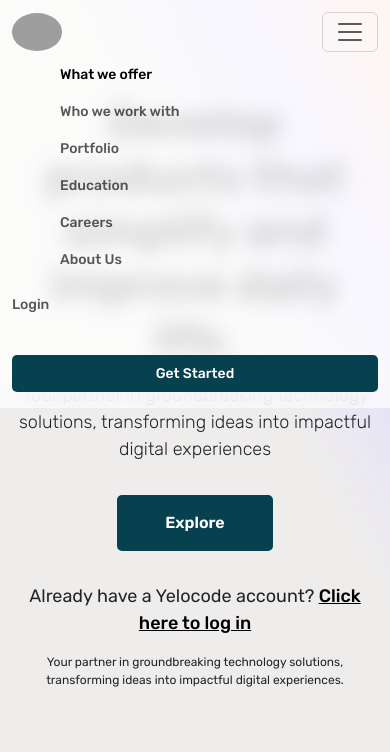
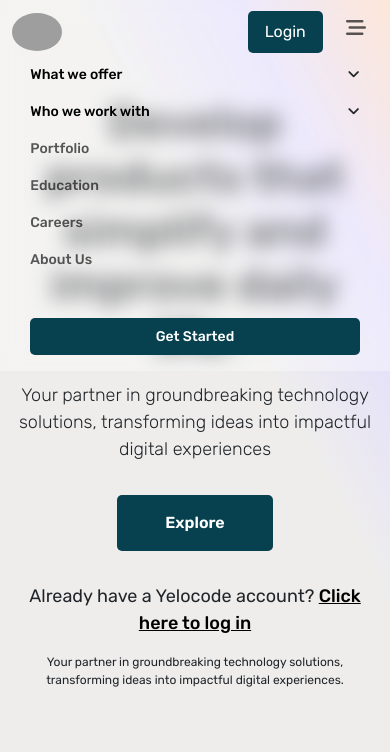
Before and after one commit to codesbycj/Yelo, a PHP site: page /index.php in a window 390 px wide, after a click that opens the changed part. Shown: the top 752 px of the page. Run offline with PHP 8.4, Linux system fonts and the light colour scheme; grey boxes are pictures that could not be loaded.

Commit message:
Mobile NavBar Responsive

```diff
--- a/inc/header.php
+++ b/inc/header.php
@@ -1,15 +1,29 @@
     <nav class="navbar navbar-expand-lg" style="position: fixed; margin: 0 auto;">
         <div class="container-fluid container">
             <a class="navbar-brand" href="index.php"><img src="assets/10001.png" alt="" srcset=""></a>
-            <button class="navbar-toggler" type="button" data-bs-toggle="collapse"
-                data-bs-target="#navbarSupportedContent" aria-controls="navbarSupportedContent" aria-expanded="false"
-                aria-label="Toggle navigation">
-                <span class="navbar-toggler-icon"></span>
-            </button>
+            <div class="mobile">
+                <a href="/login.php" class="btn me-2 d-lg-none">Login</a>
+                <button class="navbar-toggler border-0" type="button" data-bs-toggle="collapse"
+                    data-bs-target="#navbarSupportedContent" aria-controls="navbarSupportedContent" aria-expanded="false"
+                    aria-label="Toggle navigation">
+                    <i class="fa-solid fa-bars-staggered"></i>
+                </button>
+            </div>
+
             <div class="collapse navbar-collapse" id="navbarSupportedContent">
-                <div class="navbar-nav ms-5 me-auto mb-2 mb-lg-0">
-                    <div class="nav-item me-5">
-                        <a class="nav-link active" aria-current="page" href="#">What we offer</a>
+                <div class="navbar-nav px-sm-4 ms-lg-5 me-auto mb-2 mb-lg-0">
+                    <div class="nav-item me-lg-5">
+                        <div class="mobileOptimizedLink">
+                            <a class="nav-link active" aria-current="page" href="#">What we offer </a> <span class="d-lg-none"><i class="fa-solid fa-angle-down"></i></span>
+                        </div>
+
+                        <div class="mobileContent d-lg-none">
+                            <a href="">Zobo and Rice</a>
+                            <a href="">Bread and Beans</a>
+                            <a href="">Bread and Beans</a>
+                            <a href="">Bread and Beans</a>
+                        </div>
+
                         <div class="boxTypeShii container"></div>
                         <div class="content container" style="z-index: 0;">
                             <div class="each">
@@ -66,9 +80,22 @@
 
                             </div>
                         </div>
+
+
                     </div>
-                    <div class="nav-item me-5">
-                        <a class="nav-link" href="#">Who we work with</a>
+                    <div class="nav-item me-lg-5">
+                        <div class="mobileOptimizedLink">
+                            <a class="nav-link active" aria-current="page" href="#">Who we work with </a> <span class="d-lg-none"><i class="fa-solid fa-angle-down"></i></span>
+                        </div>
+
+
+                        <div class="mobileContent d-lg-none">
+                            <a href="">Zobo and Rice</a>
+                            <a href="">Bread and Beans</a>
+                            <a href="">Bread and Beans</a>
+                            <a href="">Bread and Beans</a>
+                        </div>
+
                         <div class="boxTypeShii container"></div>
                         <div class="content container" style="z-index: 0;">
                             <div class="each">
@@ -124,15 +151,16 @@
                                 </div>
 
                             </div>
+
                         </div>
                     </div>
-                    <div class="nav-item me-5">
+                    <div class="nav-item me-lg-5">
                         <a class="nav-link" href="portfolio.php">Portfolio</a>
                     </div>
-                    <div class="nav-item me-5">
+                    <div class="nav-item me-lg-5">
                         <a class="nav-link" href="#">Education</a>
                     </div>
-                    <div class="nav-item me-5">
+                    <div class="nav-item me-lg-5">
                         <a class="nav-link" href="pricing.php">Careers</a>
                     </div>
                     <div class="nav-item">
@@ -142,7 +170,7 @@
                 </div>
                 <ul class="navbar-nav mb-2 mb-lg-0 navOther">
                     <li class="nav-item">
-                        <a class="nav-link" href="login.php">Login</a>
+                        <a class="nav-link d-none d-lg-block" href="login.php">Login</a>
                     </li>
                     <li class="nav-item">
                         <a class="nav-link btn" href="web.php">Get Started</a>
--- a/index.php
+++ b/index.php
@@ -395,8 +395,16 @@
         integrity="sha384-k6d4wzSIapyDyv1kpU366/PK5hCdSbCRGRCMv+eplOQJWyd1fbcAu9OCUj5zNLiq"
         crossorigin="anonymous"></script>
 
+
+    <!-- JQUERY -->
+    <script src="https://cdnjs.cloudflare.com/ajax/libs/jquery/3.7.1/jquery.min.js"
+        integrity="sha512-v2CJ7UaYy4JwqLDIrZUI/4hqeoQieOmAZNXBeQyjo21dadnwR+8ZaIJVT8EE2iyI61OV8e6M8PP2/4hpQINQ/g=="
+        crossorigin="anonymous" referrerpolicy="no-referrer"></script>
+
     <!-- LINKED JAVASCRIPT -->
     <script src="script.js"></script>
+
+
 
     <!-- SWIPER JS -->
     <script src="https://cdn.jsdelivr.net/npm/swiper@11/swiper-bundle.min.js"></script>
--- a/script.js
+++ b/script.js
@@ -2,7 +2,7 @@
 $(document).ready(function () {
   $(".coursePlan").hide();
   $(".iRotate").css("transform", "rotate(270deg)");
-  $('.content').hide();
+  $(".mobileContent").hide();
 });
 
 $(".courseWide").click(function () {
@@ -23,8 +23,17 @@ $(".courseWide").click(function () {
   }
 });
 
-$('.nav-item').click(function () {
-  console.log('baer');
+$(".mobileOptimizedLink").click(function () {
+    $(".mobileContent").slideUp();
 
-  $('.content').slideDown();
-})
+
+  console.log("baer");
+  const mobileItem = $(this).closest(".nav-item");
+  const theItem = mobileItem.find(".mobileContent");
+
+  if(!theItem.is(":visible")) {
+    theItem.slideDown();
+  } else {
+    theItem.slideUp();
+  }
+});
--- a/style.css
+++ b/style.css
@@ -70,8 +70,33 @@ body {
   color: var(--color-white);
 }
 
+.navbar .mobile .btn {
+  padding: 0.5rem 1rem;
+  border-radius: 5px;
+  background-color: var(--color-btn);
+  color: var(--color-white);
+}
+
 .navOther .nav-item .btn {
   color: var(--color-white);
+}
+
+.nav-item .mobileContent {
+  padding: 0.8rem 0;
+  display: flex;
+  flex-direction: column;
+  gap: 1rem;
+}
+
+.nav-item .mobileContent a {
+  text-decoration: none;
+  color: var(--color-black);
+}
+
+.nav-item .mobileOptimizedLink {
+  display: flex;
+  justify-content: space-between;
+  align-items: center;
 }
 
 .boxTypeShii {
@@ -83,7 +108,7 @@ body {
   background-color: transparent;
 }
 
-.content {
+.nav-item .content {
   display: none !important;
   position: absolute;
   top: 75px;
@@ -141,6 +166,42 @@ body {
 
 .navbar-nav .content .eachone {
   padding: 1rem;
+}
+
+.navbar-toggler:focus {
+  outline: none !important;
+  border: none !important;
+  box-shadow: none !important;
+}
+
+@media (max-width: 996px) {
+  .navbar {
+      background: rgba(255, 255, 255, 0.35);
+  backdrop-filter: blur(10px);
+
+  }
+
+  .nav-item .content {
+    justify-content: space-between;
+    flex-direction: column;
+    position: unset;
+    background-color: var(--color-white);
+    padding-left: 0 !important;
+    transition: 2s ease;
+  }
+
+  .navbar-nav .nav-item:hover .content,
+  .navbar-nav .nav-item:hover .boxTypeShii {
+    display: none !important;
+  }
+
+  .navOther .nav-item:first-child {
+  }
+
+  .nav-item {
+    width: 90%;
+    margin: auto;
+  }
 }
 
 /* HERO SECTION */
```
